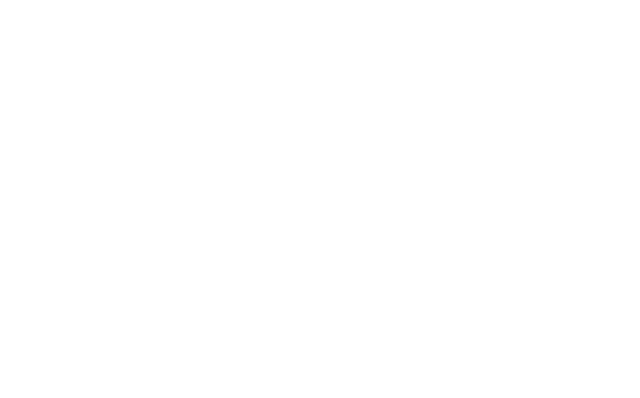
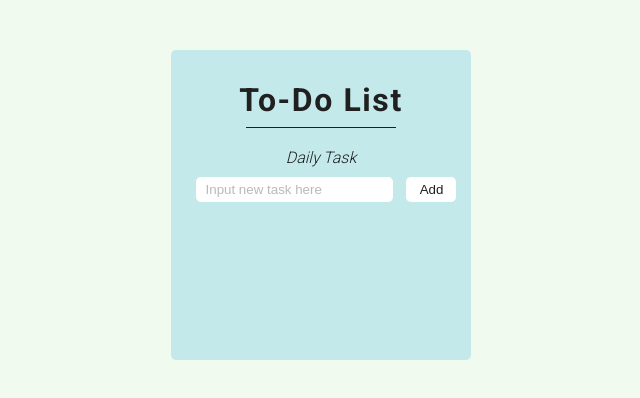
Before and after one commit to dts-kominfo-rea2b/challenge-08-hanikara, a website: page index.html in a window 1280 px wide. Shown: the whole page, without its empty margins (319-959 px from the left). Drawn offline with Linux system fonts and the light colour scheme.

Commit message:
Update challenge-08

```diff
--- /dev/null
+++ b/index.css
@@ -0,0 +1,65 @@
+@import url("https://fonts.googleapis.com/css2?family=Roboto:wght@300;400;500;700&display=swap");
+body {
+  font-family: "Roboto", sans-serif;
+  color: #202020;
+  background-color: #f1faee;
+  text-align: center;
+}
+hr {
+  background-color: #202020;
+  width: 50%;
+  height: 1px;
+  border: 0 inset;
+  color: #f1faee;
+  margin-bottom: 20px;
+}
+#app {
+  background-color: #c4e9eb;
+  display: block;
+  width: 300px;
+  height: 300px;
+  margin: 50px auto;
+  padding-top: 10px;
+  border-radius: 5px;
+}
+
+#todo-title {
+  margin-bottom: 0;
+  font-size: 2rem;
+  letter-spacing: 0.1rem;
+}
+
+#todo-subtitle {
+  font-size: 1rem;
+  font-weight: 300;
+  font-style: italic;
+  margin-bottom: 10px;
+}
+
+#todo-input {
+  height: 25px;
+  padding: 0 10px;
+  margin: 0 10px;
+  border: none;
+  border-radius: 5px;
+}
+::placeholder {
+  opacity: 0.5;
+}
+
+button {
+  width: 50px;
+  background-color: white;
+  color: #202020;
+  padding: 5px;
+  border: none;
+  border-radius: 5px;
+}
+button:hover {
+  background-color: #202020;
+  color: white;
+}
+
+#todo-output {
+  text-align: left;
+}
--- a/index.html
+++ b/index.html
@@ -5,37 +5,58 @@
     <meta http-equiv="X-UA-Compatible" content="IE=edge" />
     <meta name="viewport" content="width=device-width, initial-scale=1.0" />
     <title>Challenge - DOM</title>
+    <link rel="stylesheet" href="index.css" />
   </head>
   <body>
     <div id="app">
       <!-- TODO: Buatlah sebuah header dengan id todo-title -->
+      <h1 id="todo-title">To-Do List</h1>
+      <hr />
       <!-- TODO: Buatlah sebuah subtitle dengan id todo-subtitle -->
-
+      <h3 id="todo-subtitle">Daily Task</h3>
       <!-- Section: input -->
       <!-- TODO: Buatlah sebuah input bertipe text dengan id todo-input -->
+      <input type="text" placeholder="Input new task here" id="todo-input" />
       <!-- TODO: Buatlah sebuah button dengan id todo-submit -->
+      <button type="button" id="todo-submit">Add</button>
 
       <!-- Section output -->
       <!-- TODO: Buatlah sebuah <ul> dengan id todo-output -->
+      <ul id="todo-output"></ul>
     </div>
 
     <!-- ! Untuk tantangan ini, script jangan diubah ke external js yah ! -->
     <script>
       // TODO: Deklarasi variable sesuai dengan kebutuhan di sini
-      let button;
-      let input;
-      let output;
+      let button = document.getElementById("todo-submit");
+      let input = document.getElementById("todo-input");
+      let output = document.getElementById("todo-output");
 
       // TODO: Buatlah sebuah fungsi dengan nama fnClickHandler
       // Fungsi yang digunakan untuk menambahkan tulisan
       // Jangan ubah cara deklarasi fungsinya, cukup isi saja
-      function fnClickHandler(toDoItem) {}
+      function fnClickHandler(toDoItem) {
+        let input = document.createElement("li");
+        input.textContent = toDoItem;
+        output.appendChild(input);
+      }
 
       // TODO: register event onclick / addEventListener untuk button
       // akan menjalankan fungsi fnClickHandler
-
+      button.addEventListener("click", () => {
+        const value = input.value;
+        fnClickHandler(value);
+        input.value = "";
+      });
       // TODO: register event onkeypress / addEventListener untuk input
       // sehingga saat di input ditekan enter akan menjalankan fungsi fnClickHandler juga
+      input.addEventListener("keypress", (event) => {
+        if (event.key === "Enter") {
+          const value = input.value;
+          fnClickHandler(value);
+          input.value = "";
+        }
+      });
     </script>
   </body>
 </html>
```
